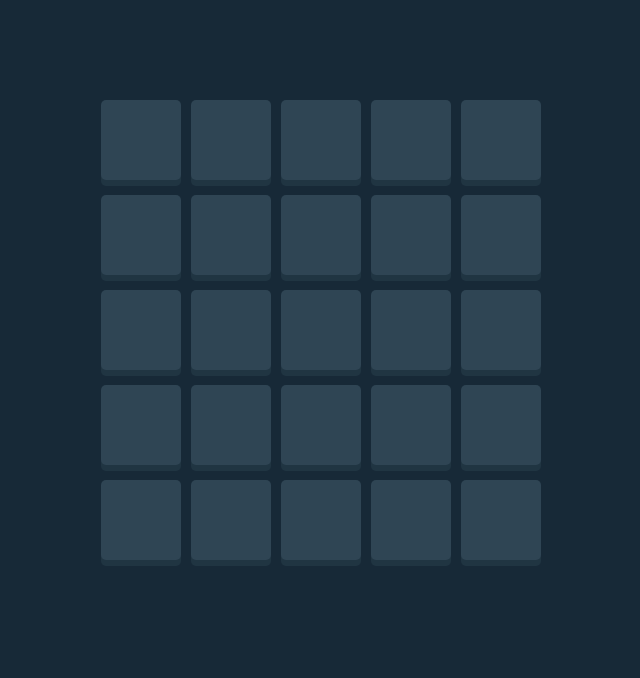
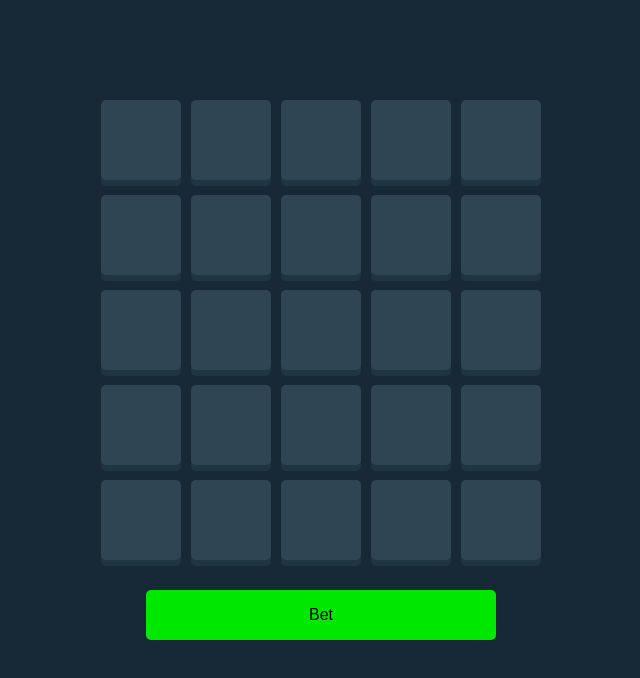
Before and after one commit to bevieboo/bevinsun-easygo-mines-test, a React (Create React App) app: page / in a window 1280 px wide. Shown: the top 678 px of the page, without its empty margins (319-959 px from the left). Built offline with nearby package versions, Linux system fonts and the light colour scheme.

Commit message:
add button

```diff
--- /dev/null
+++ b/src/components/Button.tsx
@@ -0,0 +1,49 @@
+import styled from 'styled-components';
+import { Spinner } from './Spinner';
+
+type Props = {
+  onClick: React.MouseEventHandler<HTMLButtonElement>;
+  text: string;
+  isDisabled: boolean;
+  isLoading: boolean;
+};
+
+const StyledButton = styled.button<{ isDisabled: boolean; isLoading: boolean }>`
+  display: flex;
+  justify-content: center;
+  align-items: center;
+  border: 0;
+  background-color: #00e700;
+  padding: 10px 15px;
+  cursor: pointer;
+  width: 100%;
+  max-width: 350px;
+  min-height: 50px;
+  border-radius: 5px;
+  font-size: 1rem;
+
+  ${({ isDisabled }) =>
+    isDisabled &&
+    `
+    opacity: 0.3;
+    pointer-events: none;
+  `}
+
+  ${({ isLoading }) =>
+    isLoading &&
+    `
+    pointer-events: none;
+  `}
+`;
+
+export const Button = ({ onClick, text, isDisabled, isLoading }: Props) => {
+  return (
+    <StyledButton
+      onClick={onClick}
+      isDisabled={isDisabled}
+      isLoading={isLoading}
+    >
+      {isLoading ? <Spinner /> : text}
+    </StyledButton>
+  );
+};
--- a/src/components/Game.tsx
+++ b/src/components/Game.tsx
@@ -1,6 +1,9 @@
-import React from 'react';
+import { useState } from 'react';
 import styled from 'styled-components';
+import { CasinoGameMines, minesBet } from '../api/api';
+import { Button } from './Button';
 import { Tile } from './Tile';
+import { ButtonAction } from '../enums/ButtonAction';
 
 // Grid
 const ROWS = 5;
@@ -16,13 +19,43 @@ const StyledGame = styled.div`
 `;
 
 const Game = () => {
+  const [isButtonLoading, setIsButtonLoading] = useState<boolean>(false);
+  const [isInProgress, setIsInProgress] = useState<boolean>(false);
+  const [revealedTiles, setRevealedTiles] = useState<number[]>([]);
+
+  const handleClick = async () => {
+    setIsButtonLoading(true);
+
+    if (!isInProgress) {
+      const gameState: CasinoGameMines = await minesBet();
+      console.log(gameState);
+      setIsInProgress(gameState.state === 'progress');
+    }
+
+    setIsButtonLoading(false);
+  };
+
+  const getTextForTile = (): string => {
+    if (isInProgress && revealedTiles.length) {
+      return ButtonAction.CashOut;
+    }
+
+    return ButtonAction.Bet;
+  };
+
   return (
     <>
       <StyledGame>
         {new Array(ROWS * COLUMNS).fill(null).map((_: null, i: number) => (
-          <Tile />
+          <Tile key={`tile-${i}`} />
         ))}
       </StyledGame>
+      <Button
+        onClick={handleClick}
+        isLoading={isButtonLoading}
+        isDisabled={isInProgress && !revealedTiles.length}
+        text={getTextForTile()}
+      />
     </>
   );
 };
--- /dev/null
+++ b/src/components/Spinner.tsx
@@ -0,0 +1,34 @@
+import styled, { keyframes } from 'styled-components';
+
+const spinner = keyframes`
+  0% {
+    transform: rotate(0deg);
+  }
+  100% {
+    transform: rotate(360deg);
+  }
+`;
+
+const StyledSpinner = styled.div`
+  position: absolute;
+  width: 25px;
+  height: 25px;
+  pointer-events: none;
+  vertical-align: middle;
+  transform-origin: top left;
+
+  :after {
+    content: ' ';
+    display: inline-block;
+    width: 20px;
+    height: 20px;
+    border-radius: 50%;
+    border: 2px solid #fff;
+    border-color: #fff transparent #fff transparent;
+    animation: ${spinner} 1.2s linear infinite;
+  }
+`;
+
+export const Spinner = () => {
+  return <StyledSpinner></StyledSpinner>;
+};
--- /dev/null
+++ b/src/enums/ButtonAction.tsx
@@ -0,0 +1,4 @@
+export enum ButtonAction {
+  Bet = 'Bet',
+  CashOut = 'Cash Out',
+}
--- a/src/index.tsx
+++ b/src/index.tsx
@@ -1,7 +1,11 @@
-import * as React from "react";
-import { render } from "react-dom";
+import React from 'react';
+import ReactDOM from 'react-dom/client';
 
-import App from "./App";
+import App from './App';
 
-const rootElement = document.getElementById("root");
-render(<App />, rootElement);
+const rootElement = ReactDOM.createRoot(document.getElementById('root')!);
+rootElement.render(
+  <React.StrictMode>
+    <App />
+  </React.StrictMode>
+);
```
